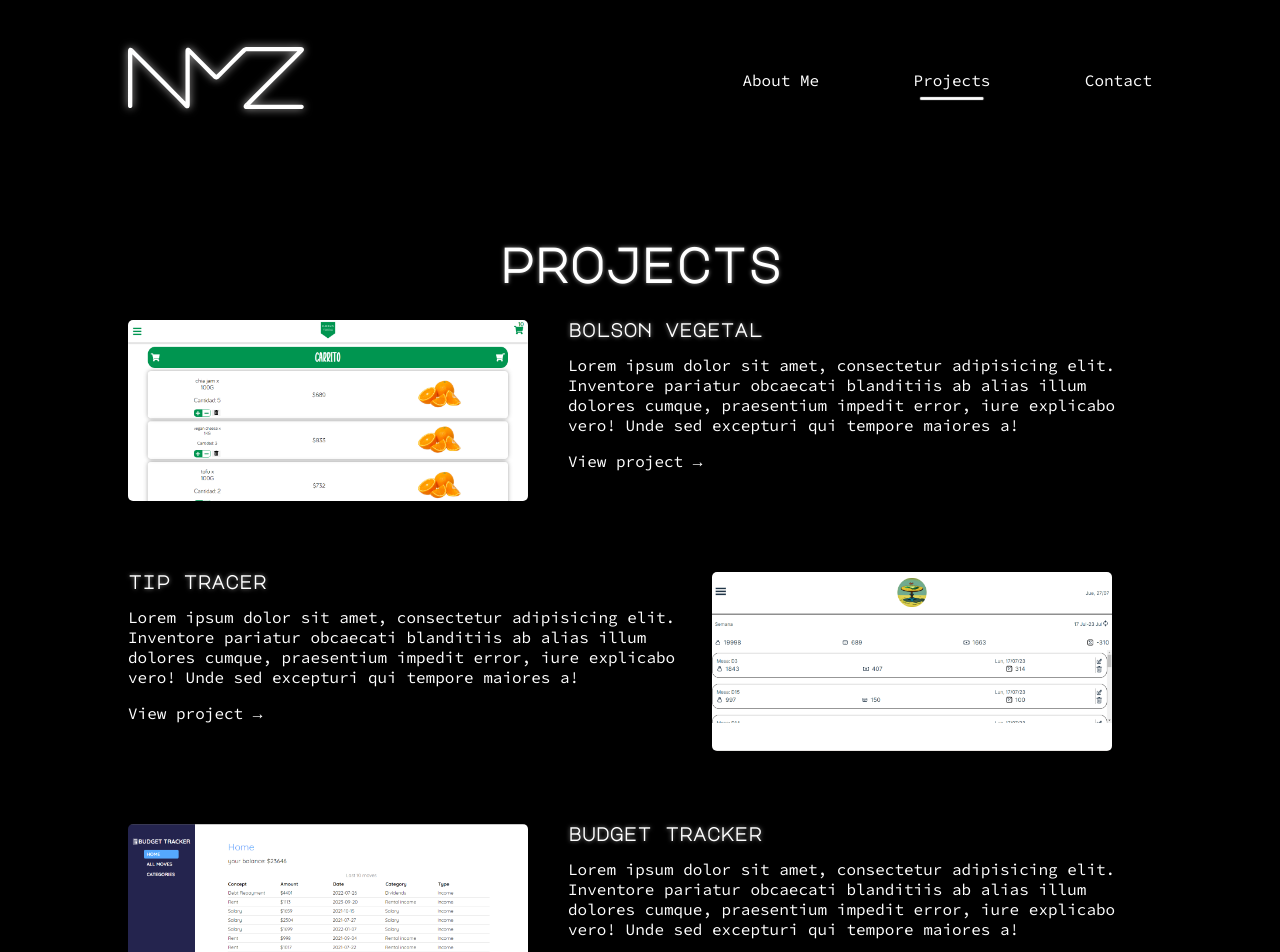
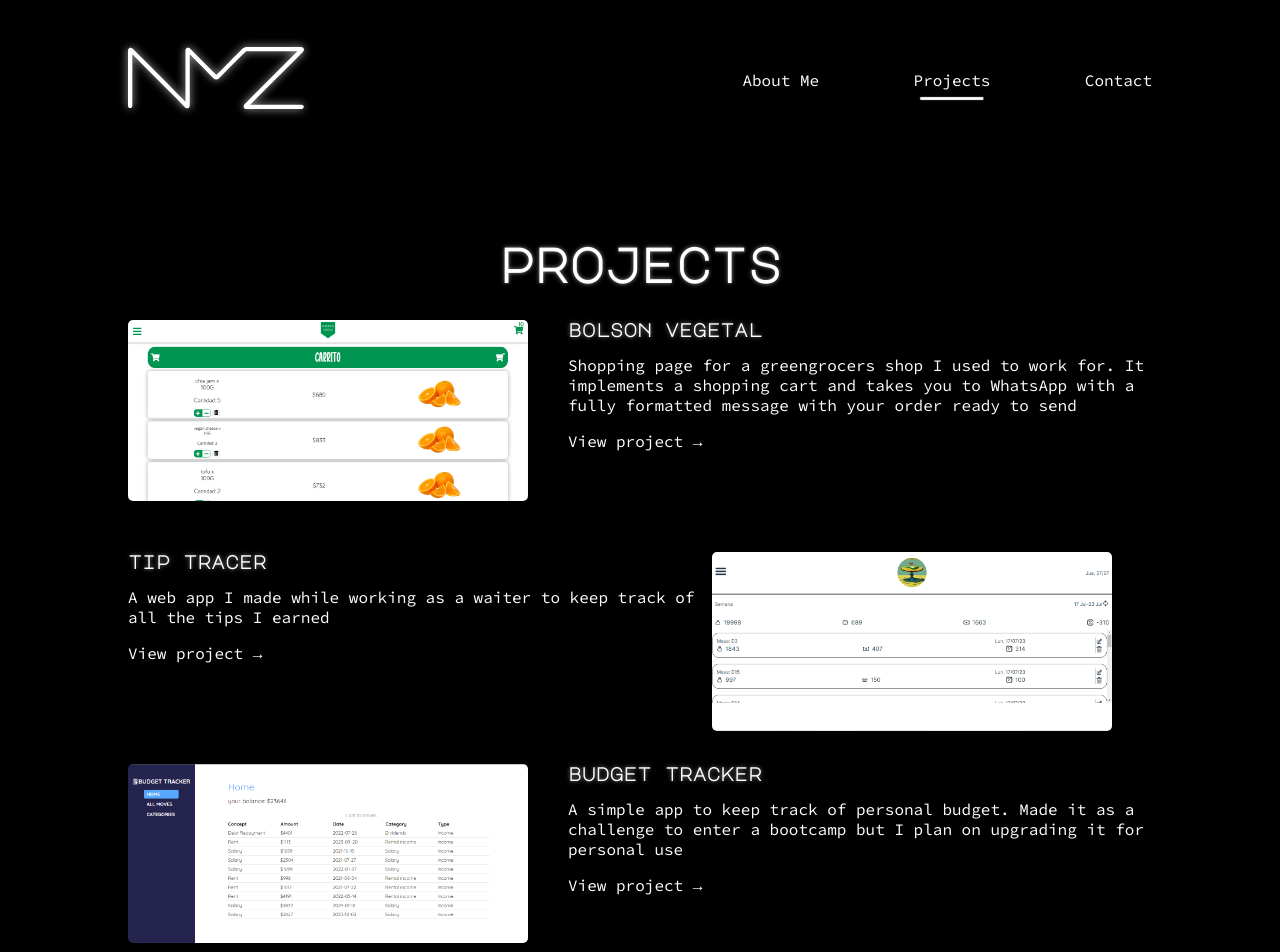
Before and after one commit to NicoMunoz909/portfolio, a React (Vite) app: page /projects in a window 1280 px wide. Shown: the top 952 px of the page. Built offline with nearby package versions, Linux system fonts and the light colour scheme.

Commit message:
Add projects short descriptions

```diff
--- a/src/Pages/Projects/index.jsx
+++ b/src/Pages/Projects/index.jsx
@@ -10,27 +10,21 @@ const Projects = () => {
       <h1>projects</h1>
       <Project
         title="bolson vegetal"
-        description="Lorem ipsum dolor sit amet, consectetur adipisicing elit. Inventore pariatur obcaecati blanditiis ab
-        alias illum dolores cumque, praesentium impedit error, iure explicabo vero! Unde sed excepturi qui
-        tempore maiores a!"
+        description="Shopping page for a greengrocers shop I used to work for. It implements a shopping cart and takes you to WhatsApp with a fully formatted message with your order ready to send"
         link="https://bolson-vegetal.vercel.app/"
         imgSrc={bolsonVegetal}
         style={{ float: "left" }}
       />
       <Project
         title="tip tracer"
-        description="Lorem ipsum dolor sit amet, consectetur adipisicing elit. Inventore pariatur obcaecati blanditiis ab
-        alias illum dolores cumque, praesentium impedit error, iure explicabo vero! Unde sed excepturi qui
-        tempore maiores a!"
+        description="A web app I made while working as a waiter to keep track of all the tips I earned"
         link="https://tip-tracer-client.vercel.app/"
         imgSrc={tipTracer}
         style={{ float: "right" }}
       />
       <Project
         title="budget tracker"
-        description="Lorem ipsum dolor sit amet, consectetur adipisicing elit. Inventore pariatur obcaecati blanditiis ab
-        alias illum dolores cumque, praesentium impedit error, iure explicabo vero! Unde sed excepturi qui
-        tempore maiores a!"
+        description="A simple app to keep track of personal budget. Made it as a challenge to enter a bootcamp but I plan on upgrading it for personal use"
         link="https://budget-tracker-client-sage.vercel.app/"
         imgSrc={budgetTracker}
         style={{ float: "left" }}
```
